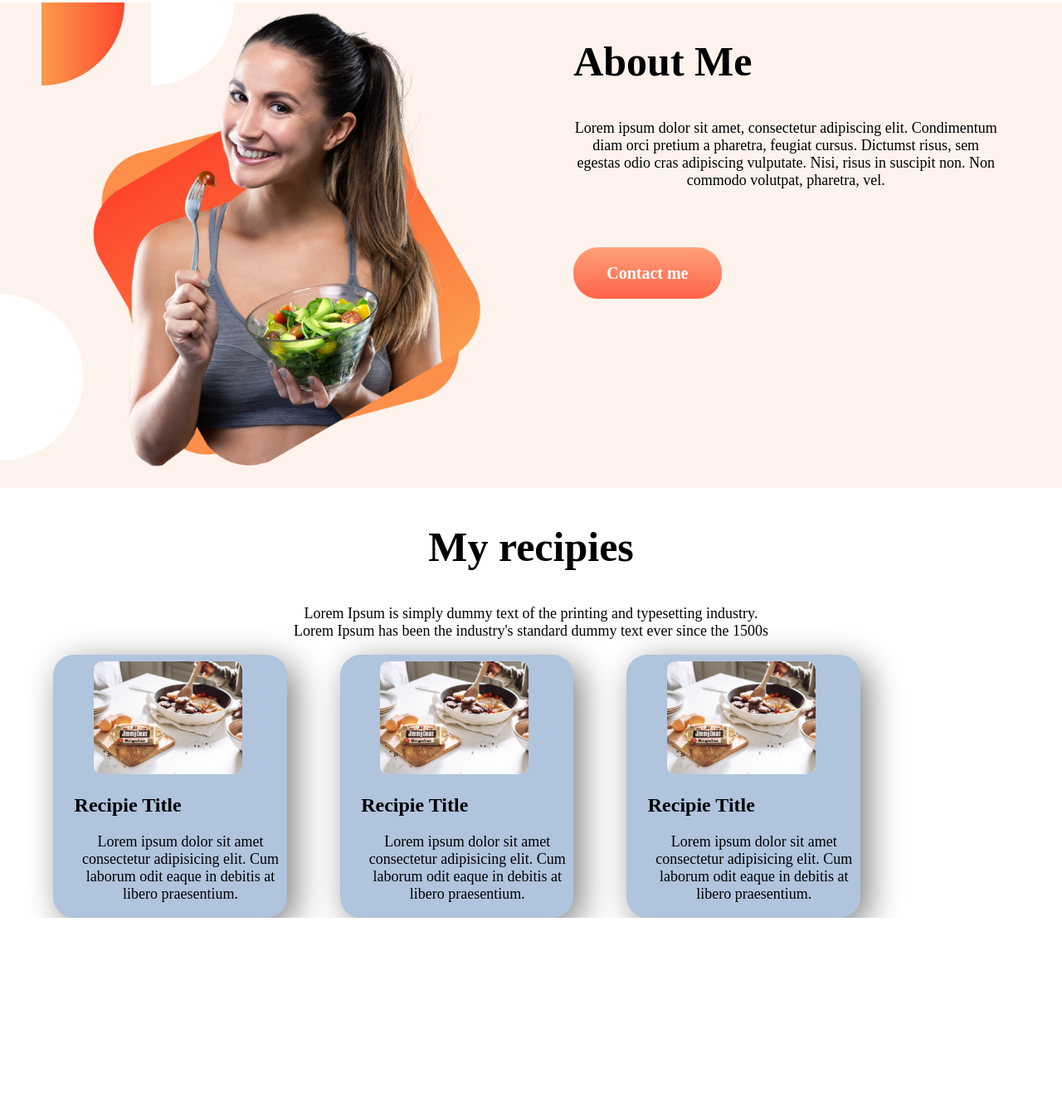
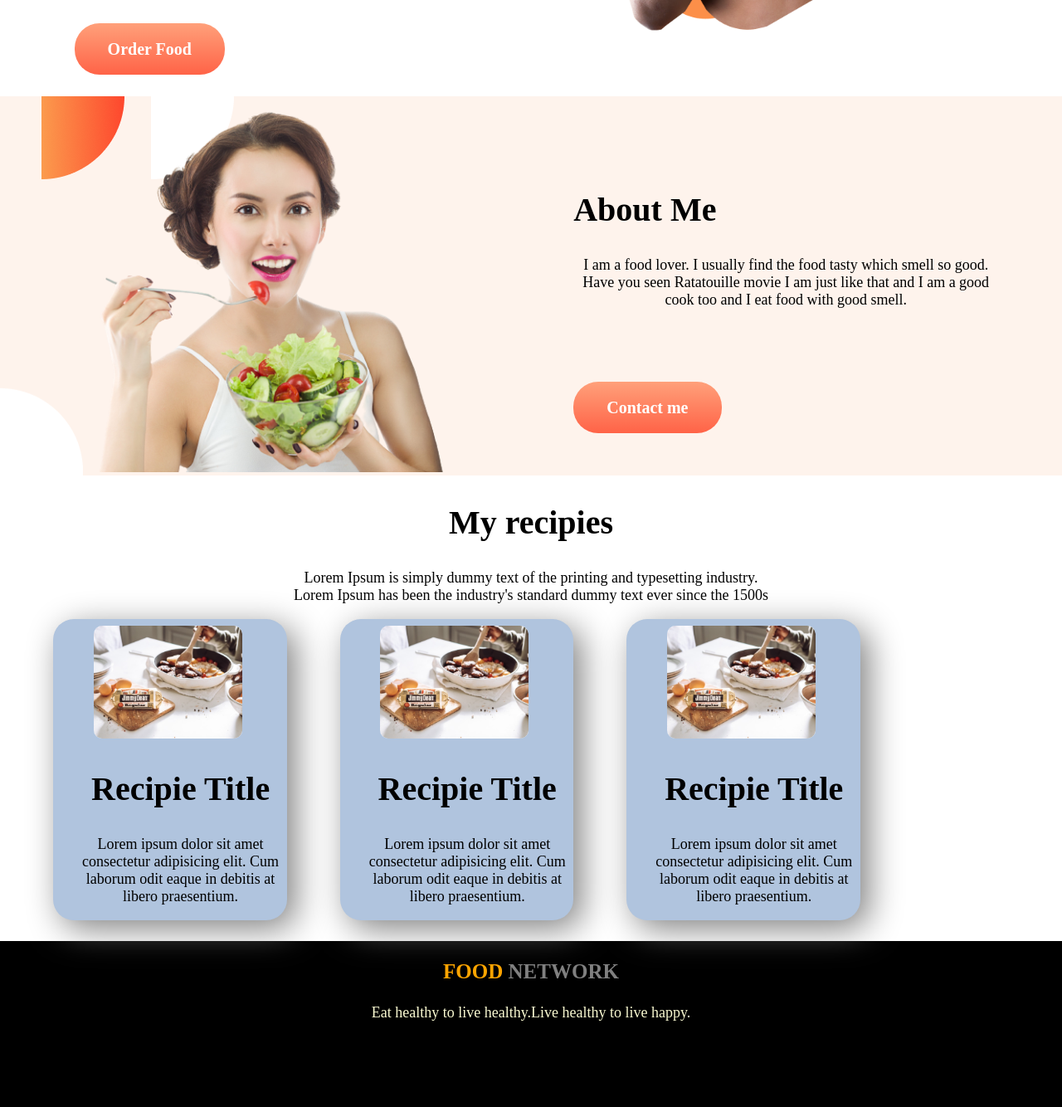
Before and after one commit to webfaisalbd/food-network, a plain HTML site: page index.html in a window 1280 px wide. Shown: the part 582-1916 px from the top of the page at 83% size. Before the commit the page ends 1688 px from the top, so only its background shows below. Drawn offline with Linux system fonts and the light colour scheme.

Commit message:
footer done

```diff
--- a/index.html
+++ b/index.html
@@ -11,14 +11,15 @@
 
 <body>
 
-    <section class="flexible-container">
-        <div class="half">
+    <section class="flexible-container section-positioning">
+        <div class="half text-positioning">
 
             <h1> <span class="orange-color">Skip</span> The Diet, <br>
                 Just Eat Healthy <br>
                 With Food Network
             </h1>
-            <p>Imagine you don't need a diet because we provide healthy and delicious food for you!</p>
+            <p>Imagine you don't need a diet because we provide
+                healthy and delicious food for you!</p>
             <br>
             <br>
             <br>
@@ -30,13 +31,18 @@
     </section>
     <section class="about-me flexible-container">
         <div class="half">
-            <img src="images/female/Group 8425.png" alt="">
+            <img src="images/female/eating.png" alt="">
         </div>
-        <div class="half">
-            <h1>About Me</h1>
-            <p>Lorem ipsum dolor sit amet, consectetur adipiscing elit. Condimentum diam orci pretium a pharetra,
-                feugiat cursus. Dictumst risus, sem egestas odio cras adipiscing vulputate. Nisi, risus in suscipit non.
-                Non commodo volutpat, pharetra, vel.</p>
+        <div class="half text-positioning">
+            <h2>About Me</h2>
+            <p>I am a food lover.
+
+                I usually find the food tasty which smell so good.
+
+                Have you seen Ratatouille movie I am just like that and I am a good cook too and I eat food with good
+                smell.
+            </p>
+            <br>
             <br>
             <br>
             <br>
@@ -46,7 +52,7 @@
 
     </section>
     <section class="my-recipies">
-        <h1>My recipies</h1>
+        <h2>My recipies</h2>
         <p>Lorem Ipsum is simply dummy text of the printing and typesetting industry. <br>
             Lorem Ipsum has been the industry's standard dummy text ever since the 1500s</p>
         <div class="flexible-container">
@@ -87,6 +93,12 @@
         </div>
 
     </section>
+    <section>
+        <footer>
+            <h3> <span class="orange-color">FOOD</span> NETWORK</h3>
+            <p>Eat healthy to live healthy.Live healthy to live happy.</p>
+        </footer>
+    </section>
 </body>
 
 </html>
--- a/style.css
+++ b/style.css
@@ -2,7 +2,10 @@ body{
     margin: 0;
 }
 h1{
-    font-size: 50px;
+    font-size: 60px;
+}
+h2{
+    font-size: 40px;
 }
 p{
     font-size: 18px;
@@ -18,6 +21,7 @@ p{
 }
 .flexible-container{
     display: flex;
+
 }
 .half{
     width: 40%;
@@ -26,6 +30,15 @@ p{
 }
 .half img{
     width: 100%;
+}
+
+.text-positioning{
+    padding-top: 80px;
+
+}
+.section-positioning{
+    padding-top: 60px;
+    padding-bottom: 45px;
 }
 .orange-color{
     color: orange;
@@ -37,27 +50,17 @@ p{
 .about-me img{
     width: 100%;
 }
-.my-recipies h1,p{
+.my-recipies h2,p{
     text-align: center;
 }
 .recipe-item{
-    /* width: 25%;
-    height: 500px;
-    margin-left: 5%;
-    padding-left: 2%;
-    border-left: 7px solid;
-    border-image: linear-gradient(blue,cyan);
-    border-image-slice: 1;
-    background-color: lightsteelblue;
-    border-radius: 25px;
-    box-shadow: 10px 10px 40px gray; */
+
     width: 20%;
     margin-left: 5%;
     padding-left: 2%;
     background-color: lightsteelblue;
     border-radius: 25px;
     box-shadow: 10px 10px 40px gray;
-
 
 }
 .recipe-item img{
@@ -67,3 +70,17 @@ p{
     margin-left: 9%;
 
 }
+footer{
+    height: 200px;
+    background-color: black;
+}
+footer h3{
+    text-align: center;
+    color: gray;
+    font-size: 25px;
+    padding-top: 23px;
+}
+footer p{
+    text-align: center;
+    color:lightgoldenrodyellow;
+}
```
Also changed, not shown: images/female/eating.png (renamed from images/female/6667872_preview-removebg-preview.png), images/female/kissing.png (renamed from images/female/kisspng-eating-junk-food-hunger-fast-food-woman-eating-5b100f5d437345.6346499515277791652763-removebg-preview.png).
